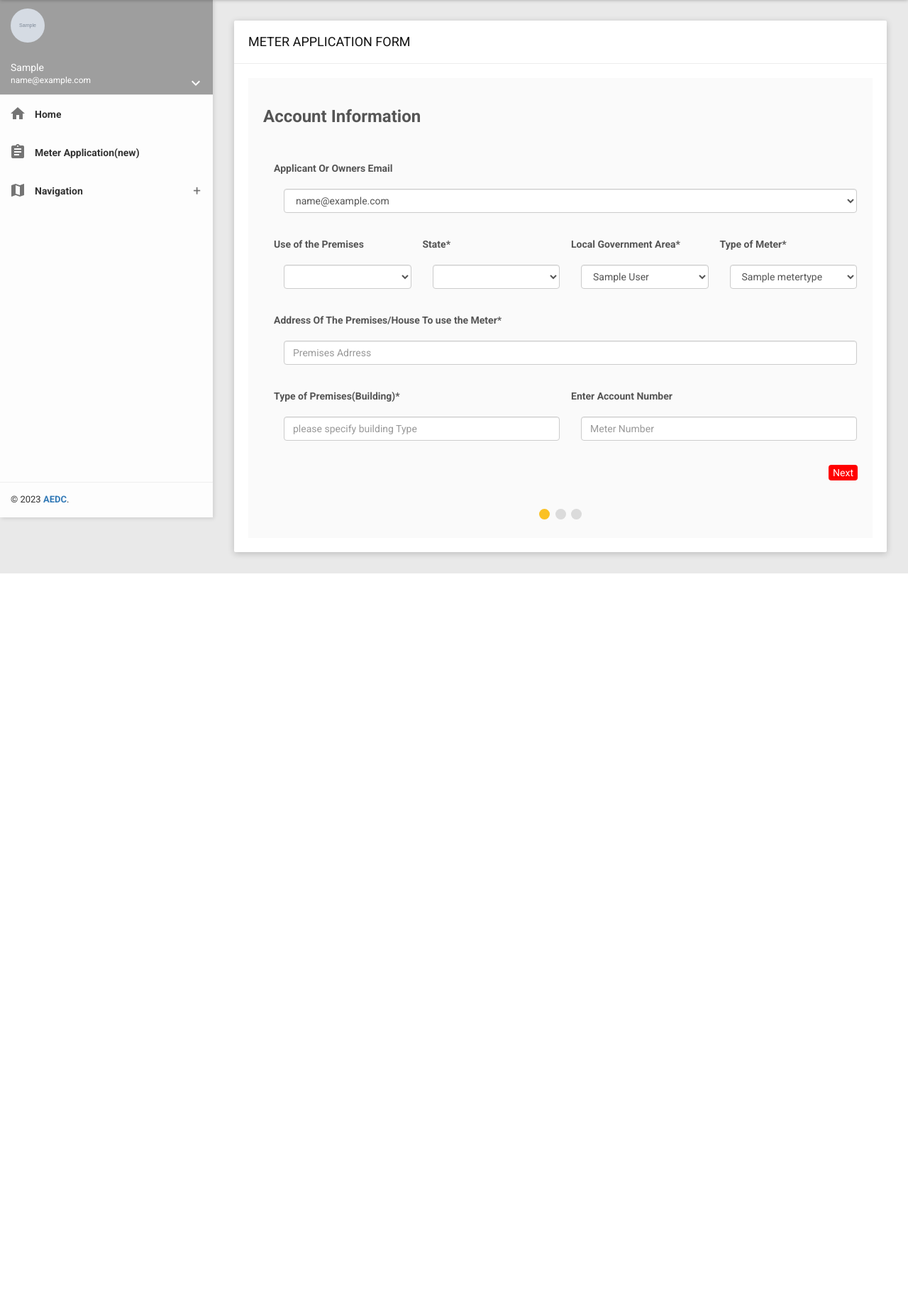
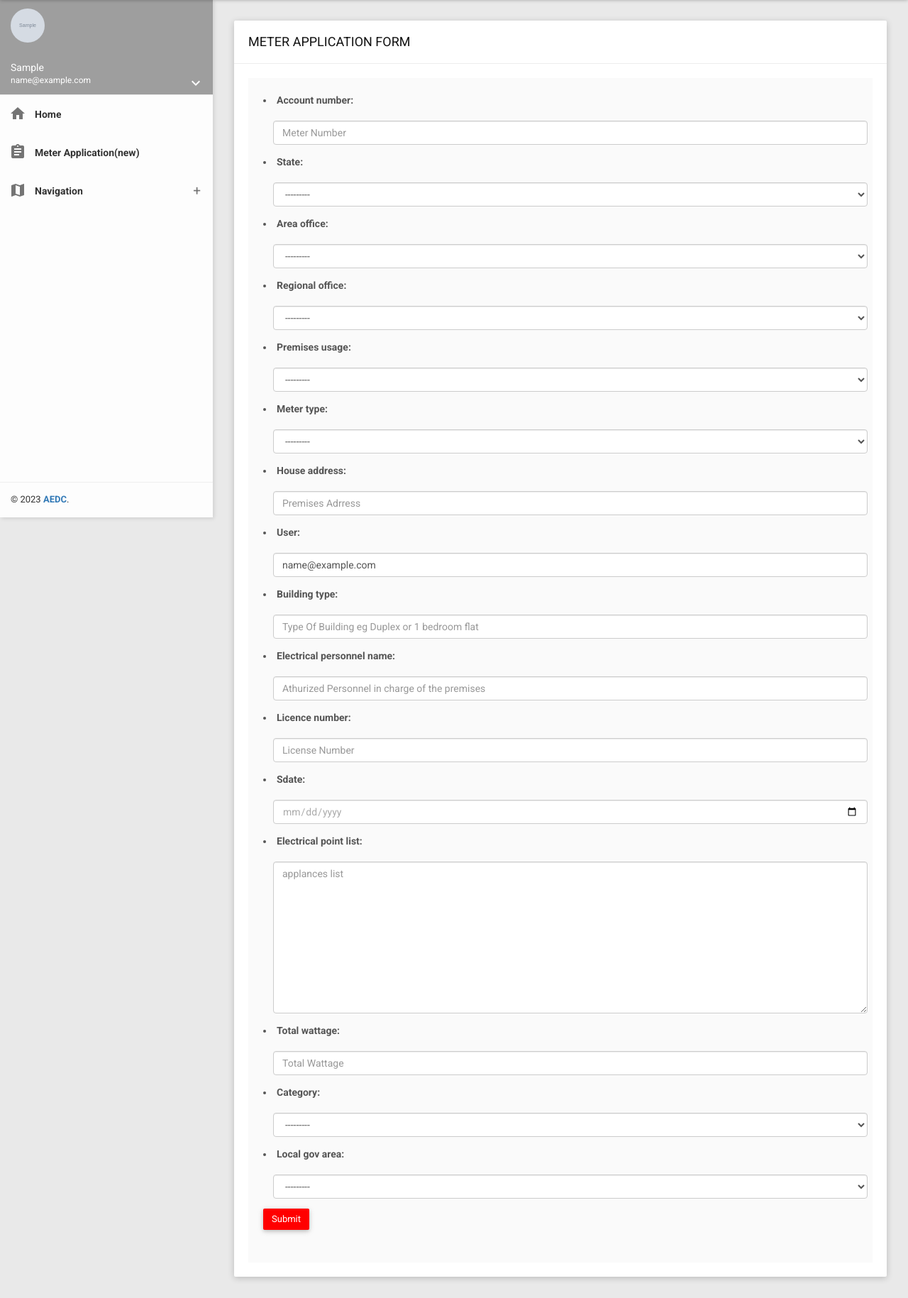
Before and after one commit to olagbemi85/meterReg, a Django app: page /application/new/ in a window 1280 px wide. Shown: the part 71-1900 px from the top of the page at 71% size. Before the commit the page ends 879 px from the top, so only its background shows below. Run offline with Django 3.2, Linux system fonts and the light colour scheme; a user stored in the database is signed in; tables that the repository leaves empty hold one stand-in row (values such as "Sample post"); grey boxes marked "Sample" are stand-in pictures; some libraries are stand-ins or nearby versions; grey boxes are pictures that could not be loaded.

Commit message:
update application

```diff
--- a/meterapp/admin.py
+++ b/meterapp/admin.py
@@ -4,6 +4,11 @@
 
 
 
+
+
+@admin.register(MeterApplication)
+class MeterApplicationAdmin(admin.ModelAdmin):
+    list_display = ['building_type']
 
 
 @admin.register(ElectricalPersonnelCategory)
--- a/meterapp/forms.py
+++ b/meterapp/forms.py
@@ -9,29 +9,26 @@
 
 
 class MeterApplicationForm(forms.ModelForm):
-
-    #users = User.objects.get(email=u)
     account_number =forms.CharField(max_length=100,  widget=forms.TextInput(attrs ={'class':'form-control' ,'placeholder':'Meter Number', 'type':'text'}))
-    #state =forms.ModelChoiceField(required=True, queryset=State.objects.values_list('stateName'),  widget=forms.Select(attrs={'class': 'form-control'}))
-    #area_office = forms.ModelChoiceField(required=True, queryset= AreaOffice.objects.get('name'),  widget=forms.Select(attrs={'class': 'form-control'}))
-    #regional_office = forms.ModelChoiceField(required=True, queryset=Region.objects.get('name'),  widget=forms.Select(attrs={'class': 'form-control'}))
-    #premises_usage = forms.ModelChoiceField(required=True, queryset=PremisesUsage.objects.('usage'),  widget=forms.Select(attrs={'class': 'form-control'}))
-    #meter_type = forms.ModelChoiceField(required=True, queryset=MeterType.objects.all(),  widget=forms.Select(attrs={'class': 'form-control'}))
-    #user = forms.CharField(max_length=100,  widget=forms.TextInput(attrs ={'class':'form-control' ,'placeholder':'applicant/owners email', 'type':'text'}))
+    state =forms.ModelChoiceField(required=True, queryset=State.objects.all(),  widget=forms.Select(attrs={'class': 'form-control'}))
+    area_office = forms.ModelChoiceField(required=True, queryset= AreaOffice.objects.all(),  widget=forms.Select(attrs={'class': 'form-control'}))
+    regional_office = forms.ModelChoiceField(required=True, queryset=Region.objects.all(),  widget=forms.Select(attrs={'class': 'form-control'}))
+    premises_usage = forms.ModelChoiceField(required=True, queryset=PremisesUsage.objects.all(),  widget=forms.Select(attrs={'class': 'form-control'}))
+    meter_type = forms.ModelChoiceField(required=True, queryset=MeterType.objects.all(),  widget=forms.Select(attrs={'class': 'form-control'}))
+    user = forms.CharField(max_length=100,  widget=forms.TextInput(attrs ={'class':'form-control' ,'placeholder':'applicant/owners email', 'type':'text'}))
     house_address = forms.CharField(max_length=100,  widget=forms.TextInput(attrs ={'class':'form-control' ,'placeholder':'Premises Adrress', 'type':'text'}))
-    #building_type = forms.CharField(max_length=100,  widget=forms.TextInput(attrs ={'class':'form-control' ,'placeholder':'Type Of Building eg Duplex or 1 bedroom flat', 'type':'text'}))
+    building_type = forms.CharField(max_length=100,  widget=forms.TextInput(attrs ={'class':'form-control' ,'placeholder':'Type Of Building eg Duplex or 1 bedroom flat', 'type':'text'}))
     electrical_personnel_name = forms.CharField(max_length=100,  widget=forms.TextInput(attrs ={'class':'form-control' ,'placeholder':'Athurized Personnel in charge of the premises', 'type':'text'}))
     licence_number = forms.IntegerField( widget=forms.NumberInput(attrs ={'class':'form-control' ,'placeholder':'License Number'}))
     sdate = forms.DateField(widget=NumberInput(attrs={'type': 'date', 'class':'form-control', "onchange":"checkStartDate()", "id":"sdate"}))
     electrical_point_list = forms.CharField(max_length=200,  widget=forms.Textarea(attrs ={'class':'form-control' ,'placeholder':'applances list', 'type':'text'}))
     total_wattage = forms.CharField(max_length=100,  widget=forms.TextInput(attrs ={'class':'form-control' ,'placeholder':'Total Wattage', 'type':'text'}))
-    #category = forms.ModelChoiceField(required=True, queryset=ElectricalPersonnelCategory.objects.all(),  widget=forms.Select(attrs={'class': 'form-control'}))
-    #local_gov_area = forms.ModelChoiceField(required=True, queryset=LGA.objects.all(),  widget=forms.Select(attrs={'class': 'form-control'}))
+    category = forms.ModelChoiceField(required=True, queryset=ElectricalPersonnelCategory.objects.all(),  widget=forms.Select(attrs={'class': 'form-control'}))
+    local_gov_area = forms.ModelChoiceField(required=True, queryset=LGA.objects.all(),  widget=forms.Select(attrs={'class': 'form-control'}))
 
-
+    '''
     def __init__(self, *args, **kwargs):
         super(MeterApplicationForm, self).__init__(*args, **kwargs)
-        #u = self.request.user
         self.fields['building_type'].widget = forms.Select(choices = PremisesType.objects.values_list('premises_name','premises_name'))
         self.fields['state'].widget = forms.Select(choices = State.objects.values_list('stateName','stateName'), attrs={'class': 'form-control'})
         self.fields['area_office'].widget = forms.Select(choices = AreaOffice.objects.values_list('name','name'), attrs={'class': 'form-control'})
@@ -40,14 +37,10 @@
         self.fields['meter_type'].widget = forms.Select(choices = MeterType.objects.values_list('meter_name','meter_name'), attrs={'class': 'form-control'})
         self.fields['local_gov_area'].widget = forms.Select(choices =LGA.objects.values_list('localGovName','localGovName'), attrs={'class': 'form-control'})
         self.fields['category'].widget = forms.Select(choices =ElectricalPersonnelCategory.objects.values_list('level_of_profession','level_of_profession'), attrs={'class': 'form-control'})
-        #self.fields['user'].widget = forms.Select( attrs={'class': 'form-control'})
-
+    '''
 
 
     class Meta():
         model = MeterApplication
-        fields = "__all__"
-        '''
         fields=('account_number','state','area_office','regional_office','premises_usage','meter_type','house_address', 'user',
-                'building_type','electrical_personnel_name','licence_number','sdate','electrical_point_list','total_wattage','category')
-        '''
+                'building_type','electrical_personnel_name','licence_number','sdate','electrical_point_list','total_wattage','category','local_gov_area')
--- a/meterapp/views.py
+++ b/meterapp/views.py
@@ -100,10 +100,11 @@
 def meterApplicationNew(request):
     u = request.user
     users = User.objects.get(email=u)
-    form = MeterApplicationForm()
+    initial_data = {'user': users.email }
+    form = MeterApplicationForm(initial = initial_data)
     context={'form':form}
     if request.method == 'POST':
-          application_form = MeterApplicationForm(request.POST, instance=request.user)
+          forms = MeterApplicationForm(request.POST )
           state = request.POST['state']
           premises_usage = request.POST['premises_usage']
           meter_type = request.POST['meter_type']
@@ -122,27 +123,31 @@
           user = request.POST['user']
 
 
-          err = {'form' :application_form}
+          err = {'form' :forms}
 
           context={'state':state, 'premises_usage':premises_usage, 'meter_type':meter_type, 'house_address':house_address,
                    'building_type':building_type,'account_number':account_number,'electrical_personnel_name':electrical_personnel_name,'licence_number':licence_number,
                    'category':category,
-                   'sdate':sdate,'electrical_point_list':electrical_point_list,'total_wattage':total_wattage, 'regional_office':regional_office, 'area_office':area_office, 'local_gov_area':local_gov_area, 'user':user}
-          print(context)
-          if application_form.is_valid():
-              forms = MeterApplication.objects.create(state=state, premises_usage=premises_usage, meter_type=meter_type, house_address=house_address,
+                   'sdate':sdate,'electrical_point_list':electrical_point_list,'total_wattage':total_wattage, 'regional_office':regional_office, 'area_office':area_office, 'local_gov_area':local_gov_area, 'user': user}
+          #print(context)
+          if forms.is_valid():
+
+              foms = MeterApplication.objects.create(state=state, premises_usage=premises_usage, meter_type=meter_type, house_address=house_address,
                    building_type=building_type, account_number=account_number, electrical_personnel_name=electrical_personnel_name, licence_number=licence_number,
                    category=category,
-                   sdate=sdate, electrical_point_list=electrical_point_list, total_wattage=total_wattage, regional_office=regional_office, area_office=area_office, local_gov_area=local_gov_area, user=user)
-              forms.save()
-              print(forms)
+                   sdate=sdate, electrical_point_list=electrical_point_list, total_wattage=total_wattage, regional_office=regional_office,
+                     area_office=area_office, local_gov_area=local_gov_area, user=user.instance)
+              foms.save()
+              print(context)
               messages.success(request, 'Form successfully submitted')
               return redirect('meterapp:home')
           else:
               messages.error(request, 'form not submitted')
               explanation = form.errors.as_data()
               return render(request, 'meterapp/newMeterapp.html',err)
-    return render(request, 'meterapp/newMeterapp.html',{'form':form, 'users':users})
+    #else:
+         #form = MeterApplication()
+    return render(request, 'meterapp/newMeterapp.html',{'form':form})
 
 
 class UsernamevalidationView(View):
--- a/templates/meterapp/newMeterapp.html
+++ b/templates/meterapp/newMeterapp.html
@@ -88,17 +88,20 @@
 
         <!-- Advanced Form Example With Validation -->
         <div class="row clearfix">
-            {% include 'partials/_messages.html' %}
             <div class="col-lg-12 col-md-12 col-sm-12 col-xs-12">
                 <div class="card">
                     <div class="header">
                         <h2>METER APPLICATION FORM</h2>
                     </div>
                     <div class="body">
-                        <form id="formv" action="{% url 'meterapp:new_application' %}" method="POST">
-                            {% include 'partials/_messages.html' %}
+                        {%comment%}
+                        <form id="formv" action="{% url 'meterapp:new_application' %}" method="POST" enctype="multipart/form-data">
+                           {% include 'partials/_messages.html' %}
                             {% csrf_token %}
                             {{form.no_field_errors}}
+                            <!--<div class="alert alert-danger">
+                                <strong></strong>
+                            </div>-->
                             {% if form.errors %}
                             {% for field in form %}
                                 {% for error in field.errors %}
@@ -108,25 +111,25 @@
                                 {% endfor %}
                             {% endfor %}
                             {% endif %}
-                            <div class="tab">
+                            <div class="ta">
                                 <h3>Account Information</h3>
                                 <fieldset>
                                     <br /><br />
                                     <div class="col-lg-12 col-md-12 col-sm-12 col-xs-12">
                                         <div>
-                                            {{form.user.errors}}
+                                            <strong>{{form.user.errors}}</strong>
                                             <label class="form-label">Applicant Or Owners Email</label>
-                                            <select class="form-control" name="user">
+                                            <!--<select class="form-control" name="user">
                                                 <option >{{users}}</option>
-                                            </select>
-
+                                            </select>-->
+                                            {{form.user}}
                                         </div>
                                     </div>
 
                                     <div class="col-lg-3 col-sm-6">
-                                        {{form.premises_usage.errors}}
+                                        <strong>{{form.premises_usage.errors}}</strong>
                                         <label class="form-label">Use of the Premises</label>
-                                     {%comment%}   {{form.premises_usage}} {%endcomment%}
+
                                      <select class="form-control" name="premises_usage">
                                         {% for i in form.premises_usage %}
                                                 <option >{{i}}</option>
@@ -134,9 +137,9 @@
                                     </select>
                                     </div>
                                     <div class="col-lg-3 col-sm-6">
-                                        {{form.state.errors}}
+                                        <strong>{{form.state.errors}}</strong>
                                         <label class="form-label">State*</label>
-                                      {%comment%}  {{form.state}}  {%endcomment%}
+
                                       <select class="form-control" name="state">
                                         {% for i in form.state %}
                                                 <option >{{i}}</option>
@@ -144,18 +147,18 @@
                                     </select>
                                     </div>
                                     <div class="col-lg-3 col-sm-6">
-                                        {{form.local_gov_area.errors}}
+                                       <strong>{{form.local_gov_area.errors}}</strong>
                                         <label class="form-label">Local Government Area*</label>
                                         {{form.local_gov_area}}
                                     </div>
                                     <div class="col-lg-3 col-sm-6">
-                                        {{form.meter_type.errors}}
+                                       <strong>{{form.meter_type.errors}}</strong>
                                         <label class="form-label">Type of Meter*</label>
                                         {{form.meter_type}}
                                     </div>
                                     <div class="col-lg-12 col-md-12 col-sm-12 col-xs-12">
                                         <div>
-                                            {{form.house_address.errors}}
+                                            <strong>{{form.house_address.errors}}</strong>
                                             <label class="form-label">Address Of The Premises/House To use the Meter*</label>
                                             {{form.house_address}}
                                         </div>
@@ -163,10 +166,10 @@
                                     <br />
 
                                     <div class="col-lg-6 col-md-6 col-sm-12 col-xs-12">
-                                        {{form.building_type.errors}}
+                                        <strong>{{form.building_type.errors}}</strong>
                                             <label class="form-label">Type of Premises(Building)*</label>
                                             <input type="text" name="building_type" list="building_type_othe" class="form-control" placeholder="please specify building Type">
-                                            {%comment%}{{form.building_type}}{%endcomment%}
+
                                             <datalist id="building_type_othe">
                                                 {% for i in form.building_type %}
                                                 <option >{{i}}</option>
@@ -175,8 +178,7 @@
                                     </div>
 
                                     <div class="col-lg-6 col-md-6 col-sm-12 col-xs-12">
-                                        {{form.account_number.errors}}
-
+                                            <strong>{{form.account_number.errors}}</strong>
                                             <label class="form-label">Enter Account Number</label>
                                             {{form.account_number}}
 
@@ -190,7 +192,7 @@
                                 <br />
                                 <fieldset>
                                     <div class="col-lg-12 col-md-12 col-sm-12 col-xs-12">
-                                        {{form.electrical_personnel_name.errors}}
+                                        <strong>{{form.electrical_personnel_name.errors}}</strong>
                                         <div id="hiddenForm">
                                             <label class="form-label">Name of Engineer or Accredited Electrical Contractor</label>
                                             {{form.electrical_personnel_name}}
@@ -241,13 +243,13 @@
                                     </div>
                                 </fieldset>
                             </div>
-                            <div class="tab">
+                            <!--<div class="tab">
                                 <h3>Terms & Conditions - Finish</h3>
                                 <fieldset>
                                     <input id="acceptTerms-2" name="acceptTerms" type="checkbox" required>
                                     <label for="acceptTerms-2">I agree with the Terms and Conditions.</label>
                                 </fieldset>
-                            </div>
+                            </div>-->
                             <div style="overflow:auto;">
                                 <div style="float:right;">
                                     <button type="button" id="prevBtn" onclick="nextPrev(-1)">Previous</button>
@@ -260,7 +262,18 @@
                                 <span class="step"></span>
                             </div>
                         </form>
+                        {%endcomment%}
 
+
+
+                        <form id="form" action="{% url 'meterapp:new_application' %}" method="POST" enctype="multipart/form-data">
+                            {% include 'partials/_messages.html' %}
+                             {% csrf_token %}
+                             {{ form.as_ul }}
+                             <div class="form-group">
+                                <button class="btn btn-energy" type="submit" name="">Submit</button>
+                              </div>
+                        </form>
                     </div>
                 </div>
             </div>
@@ -405,12 +418,12 @@
 // ~~~ date validation
 
 function checkStartDate() {
-    var startDate = document.getElementById('sdate').value;
+    var startDate = document.getElementById('ate').value;
     var selectedStartDate = new Date(startDate);
     var now = new Date();
     if (selectedStartDate > now) {
         alert("Please enter the date of application and can't be future date");
-        $("#sdate").addClass("invalid");
+        $("#ate").addClass("invalid");
     }
 }
 
```
Also changed, not shown: meterapp/models.py (+10 -10 lines).
